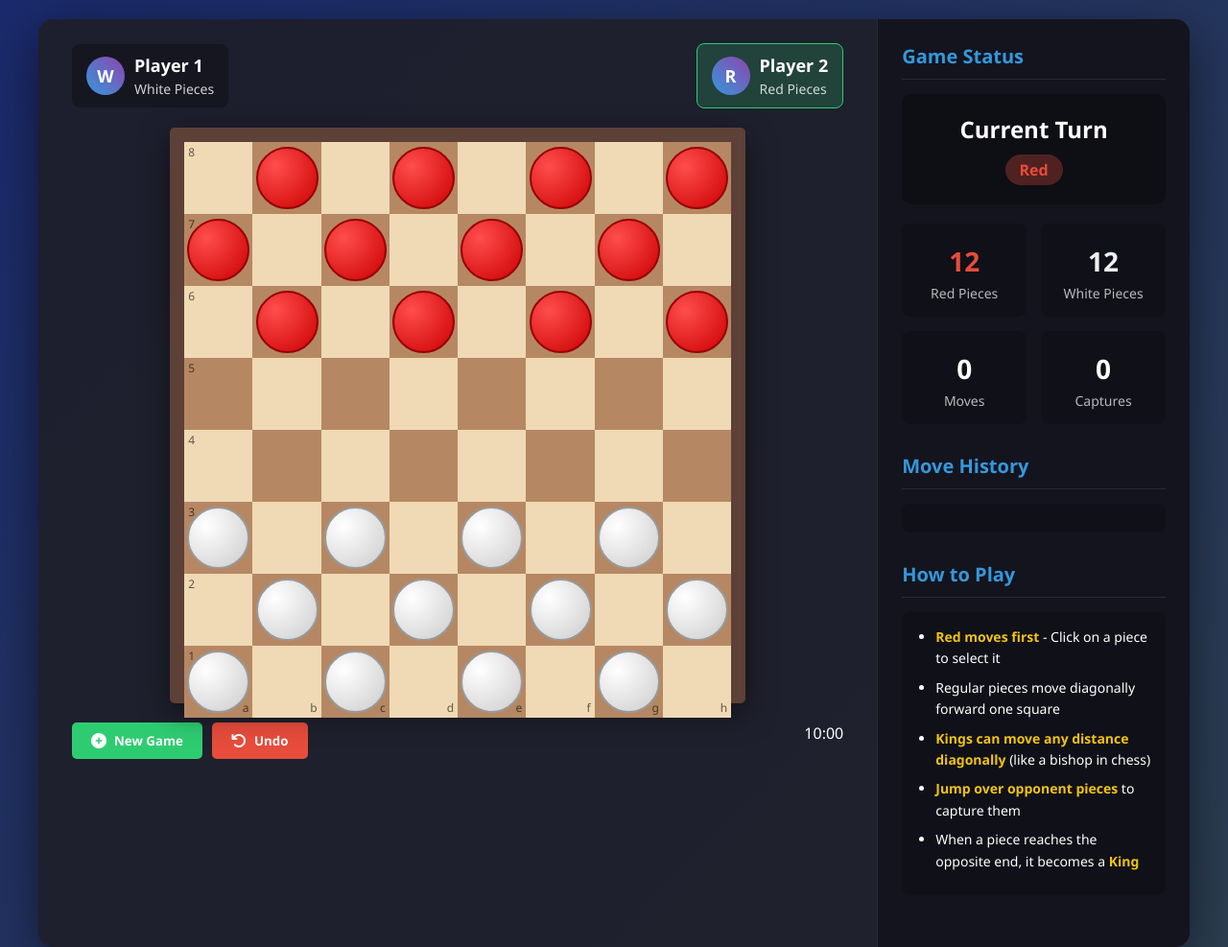
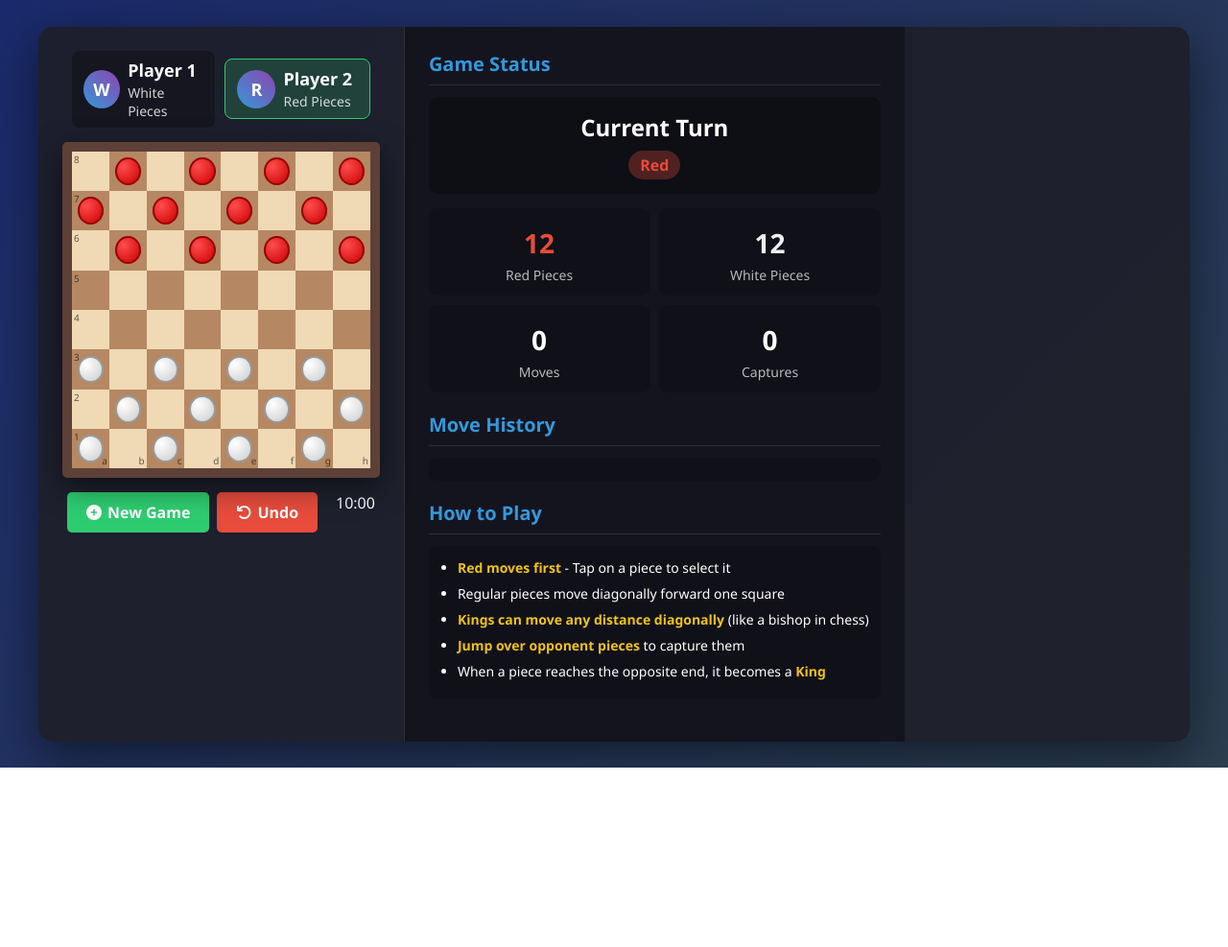
Before and after one commit to saadsaad33/dama.github.io, a plain HTML site: page index.html in a window 1280 px wide. Shown: the top 987 px of the page at 96% size. After the commit the page ends 800 px from the top, so only its background shows below. Drawn offline with Linux system fonts and the light colour scheme.

Commit message:
Update index.html

```diff
--- a/index.html
+++ b/index.html
@@ -2,7 +2,7 @@
 <html lang="en">
 <head>
     <meta charset="UTF-8">
-    <meta name="viewport" content="width=device-width, initial-scale=1.0">
+    <meta name="viewport" content="width=device-width, initial-scale=1.0, maximum-scale=1.0, user-scalable=no">
     <title>Pro Checkers | Play Online</title>
     <link rel="stylesheet" href="https://cdnjs.cloudflare.com/ajax/libs/font-awesome/6.4.0/css/all.min.css">
     <style>
@@ -19,12 +19,13 @@
             display: flex;
             justify-content: center;
             align-items: center;
-            padding: 20px;
+            padding: 15px;
             color: #fff;
         }
 
         .game-container {
             display: flex;
+            flex-direction: column;
             max-width: 1200px;
             width: 100%;
             background: rgba(30, 30, 40, 0.9);
@@ -34,8 +35,7 @@
         }
 
         .board-container {
-            flex: 3;
-            padding: 25px;
+            padding: 15px;
             display: flex;
             flex-direction: column;
             align-items: center;
@@ -46,17 +46,21 @@
             display: flex;
             justify-content: space-between;
             align-items: center;
-            margin-bottom: 20px;
-            padding: 0 10px;
+            margin-bottom: 15px;
+            padding: 0 5px;
+            flex-wrap: wrap;
+            gap: 10px;
         }
 
         .player-info {
             display: flex;
             align-items: center;
-            gap: 10px;
-            padding: 10px 15px;
+            gap: 8px;
+            padding: 8px 12px;
             border-radius: 8px;
             background: rgba(0, 0, 0, 0.3);
+            flex: 1;
+            min-width: 140px;
         }
 
         .player-info.active {
@@ -65,48 +69,56 @@
         }
 
         .player-avatar {
-            width: 40px;
-            height: 40px;
+            width: 35px;
+            height: 35px;
             border-radius: 50%;
             background: linear-gradient(45deg, #3498db, #8e44ad);
             display: flex;
             align-items: center;
             justify-content: center;
             font-weight: bold;
-            font-size: 18px;
+            font-size: 16px;
         }
 
         .player-details h3 {
-            font-size: 18px;
-            margin-bottom: 3px;
+            font-size: 16px;
+            margin-bottom: 2px;
+            white-space: nowrap;
         }
 
         .player-details p {
-            font-size: 14px;
+            font-size: 12px;
             opacity: 0.8;
         }
 
         .game-board {
             position: relative;
-            width: 600px;
-            height: 600px;
+            width: 100%;
+            max-width: 400px;
+            height: 0;
+            padding-bottom: 100%;
             background: #8B4513;
-            border: 15px solid #5d4037;
+            border: 10px solid #5d4037;
             border-radius: 5px;
             box-shadow: 0 10px 30px rgba(0, 0, 0, 0.5);
         }
 
         .board-row {
             display: flex;
+            position: absolute;
+            top: 0;
+            left: 0;
+            width: 100%;
+            height: 12.5%;
         }
 
         .board-square {
-            width: 75px;
-            height: 75px;
+            position: relative;
+            width: 12.5%;
+            height: 100%;
             display: flex;
             align-items: center;
             justify-content: center;
-            position: relative;
         }
 
         .light {
@@ -119,23 +131,23 @@
 
         .coordinates {
             position: absolute;
-            font-size: 12px;
+            font-size: 10px;
             color: rgba(0, 0, 0, 0.6);
         }
 
         .coordinate-file {
-            bottom: 2px;
-            right: 4px;
+            bottom: 1px;
+            right: 2px;
         }
 
         .coordinate-rank {
-            top: 2px;
-            left: 4px;
+            top: 1px;
+            left: 2px;
         }
 
         .piece {
-            width: 65px;
-            height: 65px;
+            width: 70%;
+            height: 70%;
             border-radius: 50%;
             position: relative;
             cursor: pointer;
@@ -168,15 +180,15 @@
             top: 50%;
             left: 50%;
             transform: translate(-50%, -50%);
-            font-size: 30px;
+            font-size: 24px;
             color: gold;
             text-shadow: 0 0 5px rgba(0, 0, 0, 0.5);
         }
 
         .valid-move {
             position: absolute;
-            width: 25px;
-            height: 25px;
+            width: 20px;
+            height: 20px;
             background: rgba(46, 204, 113, 0.7);
             border-radius: 50%;
             z-index: 1;
@@ -184,10 +196,10 @@
 
         .capture-move {
             position: absolute;
-            width: 75px;
-            height: 75px;
+            width: 100%;
+            height: 100%;
             border-radius: 50%;
-            border: 4px solid rgba(231, 76, 60, 0.7);
+            border: 3px solid rgba(231, 76, 60, 0.7);
             z-index: 1;
         }
 
@@ -195,17 +207,20 @@
             width: 100%;
             display: flex;
             justify-content: space-between;
-            margin-top: 20px;
-            padding: 0 10px;
+            margin-top: 15px;
+            padding: 0 5px;
+            flex-wrap: wrap;
+            gap: 10px;
         }
 
         .game-controls {
             display: flex;
-            gap: 10px;
+            gap: 8px;
+            flex-wrap: wrap;
         }
 
         .btn {
-            padding: 10px 20px;
+            padding: 8px 15px;
             background: #3498db;
             color: white;
             border: none;
@@ -215,7 +230,8 @@
             transition: all 0.3s;
             display: flex;
             align-items: center;
-            gap: 8px;
+            gap: 6px;
+            font-size: 14px;
         }
 
         .btn:hover {
@@ -224,7 +240,7 @@
         }
 
         .btn i {
-            font-size: 16px;
+            font-size: 14px;
         }
 
         .btn.new-game {
@@ -244,45 +260,45 @@
         }
 
         .info-panel {
-            flex: 1;
             background: rgba(20, 20, 30, 0.95);
-            padding: 25px;
-            border-left: 1px solid rgba(255, 255, 255, 0.1);
+            padding: 15px;
+            border-top: 1px solid rgba(255, 255, 255, 0.1);
             display: flex;
             flex-direction: column;
         }
 
         .panel-section {
-            margin-bottom: 30px;
+            margin-bottom: 20px;
         }
 
         .panel-title {
-            font-size: 20px;
-            margin-bottom: 15px;
-            padding-bottom: 10px;
+            font-size: 18px;
+            margin-bottom: 12px;
+            padding-bottom: 8px;
             border-bottom: 1px solid rgba(255, 255, 255, 0.1);
             color: #3498db;
         }
 
         .game-status {
             background: rgba(0, 0, 0, 0.3);
-            padding: 20px;
+            padding: 15px;
             border-radius: 10px;
             text-align: center;
-            margin-bottom: 20px;
+            margin-bottom: 15px;
         }
 
         .status-text {
-            font-size: 24px;
+            font-size: 20px;
             font-weight: bold;
-            margin-bottom: 10px;
+            margin-bottom: 8px;
         }
 
         .status-turn {
             display: inline-block;
-            padding: 5px 15px;
+            padding: 4px 12px;
             border-radius: 20px;
             font-weight: bold;
+            font-size: 14px;
         }
 
         .turn-red {
@@ -298,24 +314,24 @@
         .stats-grid {
             display: grid;
             grid-template-columns: 1fr 1fr;
-            gap: 15px;
+            gap: 10px;
         }
 
         .stat-card {
             background: rgba(0, 0, 0, 0.2);
-            padding: 15px;
+            padding: 12px;
             border-radius: 8px;
             text-align: center;
         }
 
         .stat-value {
-            font-size: 28px;
+            font-size: 22px;
             font-weight: bold;
             margin: 5px 0;
         }
 
         .stat-label {
-            font-size: 14px;
+            font-size: 12px;
             opacity: 0.7;
         }
 
@@ -330,17 +346,18 @@
         .moves-history {
             background: rgba(0, 0, 0, 0.2);
             border-radius: 8px;
-            padding: 15px;
-            max-height: 300px;
+            padding: 12px;
+            max-height: 200px;
             overflow-y: auto;
         }
 
         .moves-list {
             list-style: none;
+            font-size: 13px;
         }
 
         .moves-list li {
-            padding: 8px 0;
+            padding: 6px 0;
             border-bottom: 1px solid rgba(255, 255, 255, 0.05);
             display: flex;
             justify-content: space-between;
@@ -353,7 +370,7 @@
         .move-number {
             color: #3498db;
             font-weight: bold;
-            min-width: 30px;
+            min-width: 25px;
         }
 
         .move-detail {
@@ -363,22 +380,23 @@
         .instructions {
             background: rgba(0, 0, 0, 0.2);
             border-radius: 8px;
-            padding: 15px;
-            font-size: 14px;
-            line-height: 1.6;
+            padding: 12px;
+            font-size: 12px;
+            line-height: 1.5;
         }
 
         .instructions h3 {
             color: #3498db;
-            margin-bottom: 10px;
+            margin-bottom: 8px;
+            font-size: 14px;
         }
 
         .instructions ul {
-            padding-left: 20px;
+            padding-left: 18px;
         }
 
         .instructions li {
-            margin-bottom: 8px;
+            margin-bottom: 6px;
         }
 
         .highlight {
@@ -386,32 +404,99 @@
             font-weight: bold;
         }
 
-        @media (max-width: 1100px) {
+        /* Tablet and larger screens */
+        @media (min-width: 768px) {
             .game-container {
-                flex-direction: column;
+                flex-direction: row;
             }
 
             .info-panel {
-                border-left: none;
-                border-top: 1px solid rgba(255, 255, 255, 0.1);
+                border-top: none;
+                border-left: 1px solid rgba(255, 255, 255, 0.1);
+                min-width: 300px;
             }
 
             .game-board {
-                width: 100%;
-                height: auto;
-                aspect-ratio: 1/1;
+                max-width: 500px;
             }
 
-            .board-square {
-                width: 12.5%;
-                height: 0;
-                padding-bottom: 12.5%;
+            .board-header {
+                flex-wrap: nowrap;
+                padding: 0 10px;
             }
 
-            .piece {
-                width: 80%;
-                height: 80%;
-                position: absolute;
+            .player-info {
+                min-width: auto;
+            }
+
+            .moves-history {
+                max-height: 250px;
+            }
+        }
+
+        /* Desktop screens */
+        @media (min-width: 992px) {
+            .game-board {
+                max-width: 600px;
+            }
+
+            .board-container {
+                padding: 25px;
+            }
+
+            .player-avatar {
+                width: 40px;
+                height: 40px;
+                font-size: 18px;
+            }
+
+            .player-details h3 {
+                font-size: 18px;
+            }
+
+            .player-details p {
+                font-size: 14px;
+            }
+
+            .btn {
+                padding: 10px 20px;
+                font-size: 16px;
+            }
+
+            .btn i {
+                font-size: 16px;
+            }
+
+            .info-panel {
+                padding: 25px;
+            }
+
+            .panel-title {
+                font-size: 20px;
+            }
+
+            .status-text {
+                font-size: 24px;
+            }
+
+            .status-turn {
+                font-size: 16px;
+            }
+
+            .stat-value {
+                font-size: 28px;
+            }
+
+            .stat-label {
+                font-size: 14px;
+            }
+
+            .moves-list {
+                font-size: 14px;
+            }
+
+            .instructions {
+                font-size: 14px;
             }
         }
     </style>
@@ -498,7 +583,7 @@
                 <h2 class="panel-title">How to Play</h2>
                 <div class="instructions">
                     <ul>
-                        <li><span class="highlight">Red moves first</span> - Click on a piece to select it</li>
+                        <li><span class="highlight">Red moves first</span> - Tap on a piece to select it</li>
                         <li>Regular pieces move diagonally forward one square</li>
                         <li><span class="highlight">Kings can move any distance diagonally</span> (like a bishop in chess)</li>
                         <li><span class="highlight">Jump over opponent pieces</span> to capture them</li>
@@ -577,6 +662,7 @@
                 for (let row = 0; row < ROWS; row++) {
                     const rowElement = document.createElement('div');
                     rowElement.className = 'board-row';
+                    rowElement.style.top = `${(row / ROWS) * 100}%`;
 
                     for (let col = 0; col < COLS; col++) {
                         const square = document.createElement('div');
```
